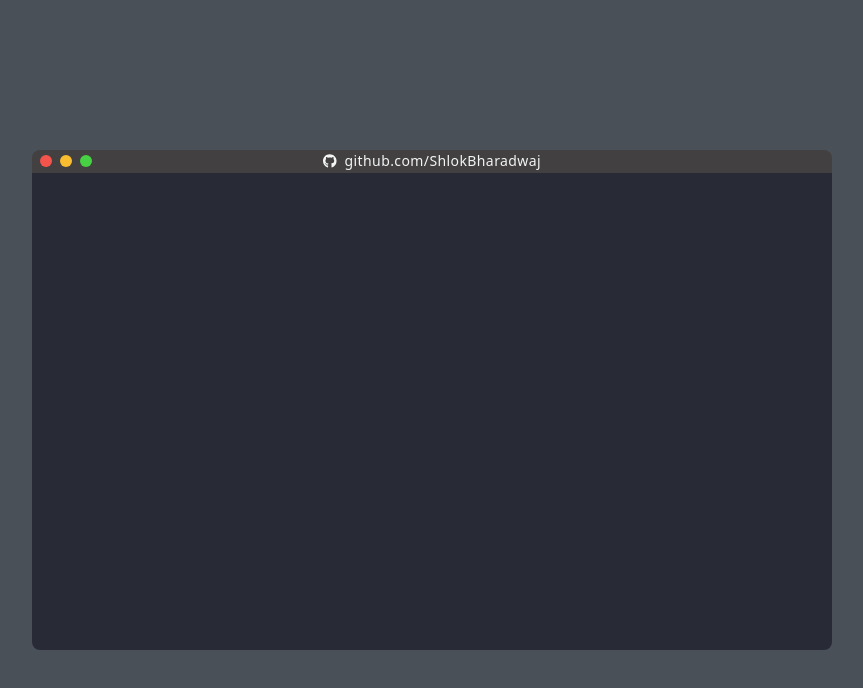
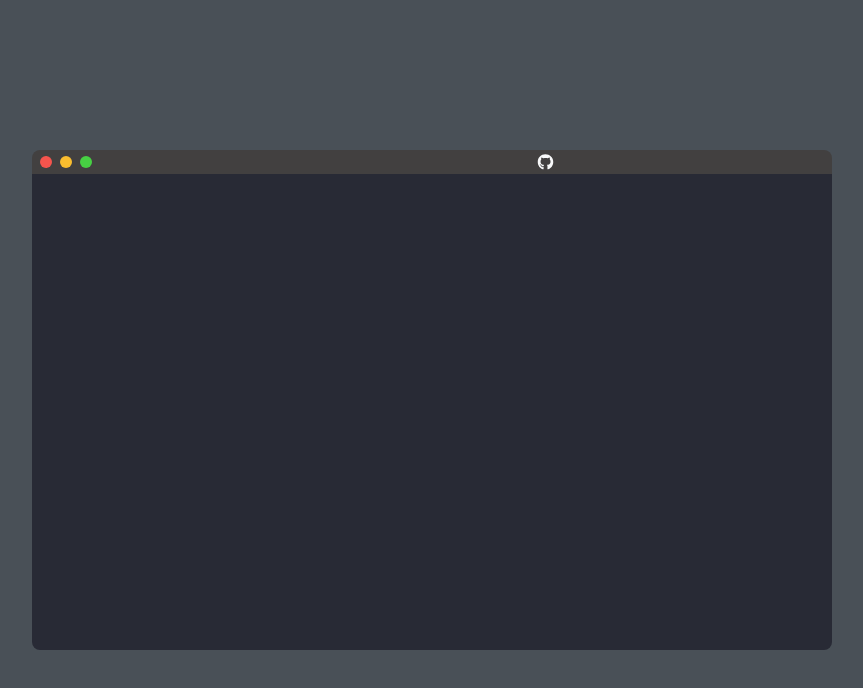
Before and after one commit to ShlokBharadwaj/portfolio, a Next.js app: page / in a window 1280 px wide. Shown: the top 688 px of the page, without its empty margins (208-1071 px from the left). Built offline with nearby package versions, Linux system fonts and the light colour scheme.

Commit message:
Add: Github icon to the terminal header

```diff
--- a/components/Terminal.jsx
+++ b/components/Terminal.jsx
@@ -1,10 +1,13 @@
-import { React, ReactElement } from 'react'
+import { React, ReactElement, useState } from 'react'
 import ReactDOM from 'react-dom';
 import { FontAwesomeIcon } from '@fortawesome/react-fontawesome'
 import { faGithub } from '@fortawesome/free-brands-svg-icons'
 
 
 const Terminal = () => {
+
+    const delay = ms => new Promise(res => setTimeout(res, ms))
+
     return (
         <div className='m-0 p-0 box-border h-[100vh] flex items-center justify-center'>
             <div className='container flex flex-col w-full max-w-[800px] h-[500px] overflow-hidden rounded-lg border-gray-400 m-5 cursor-text'>
@@ -15,9 +18,10 @@ const Terminal = () => {
                         <div className="button green bg-[#47d043] w-3 h-3 rounded-full mr-2 cursor-pointer"></div>
                     </div>
                     <div className="title flex-1 text-center">
-                        <a href="https://github.com/ShlokBharadwaj" target="_blank"><h1 className='text-sm text-gray-100'>
-                            <FontAwesomeIcon icon={faGithub} className="pr-2" />
-                            github.com/ShlokBharadwaj</h1></a>
+                        <a href="https://github.com/ShlokBharadwaj" target="_blank"><h1 className='ml-[30%]'>
+                            <FontAwesomeIcon icon={faGithub} className="pr-2 w-[25px]" />
+                        </h1>
+                        </a>
                     </div>
                 </div>
                 <div className='app flex flex-col bg-[#282a35] w-full h-full p-2 overflow-auto text-white'></div>
```
